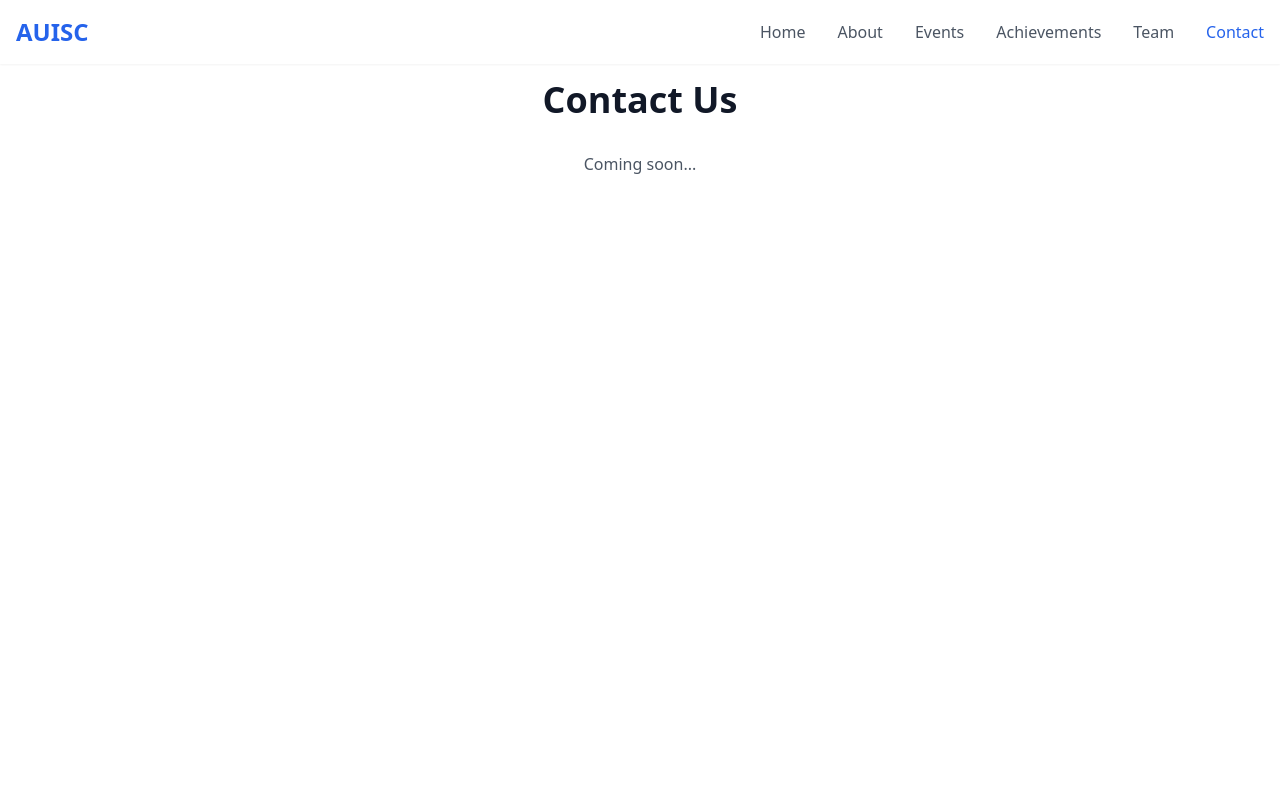
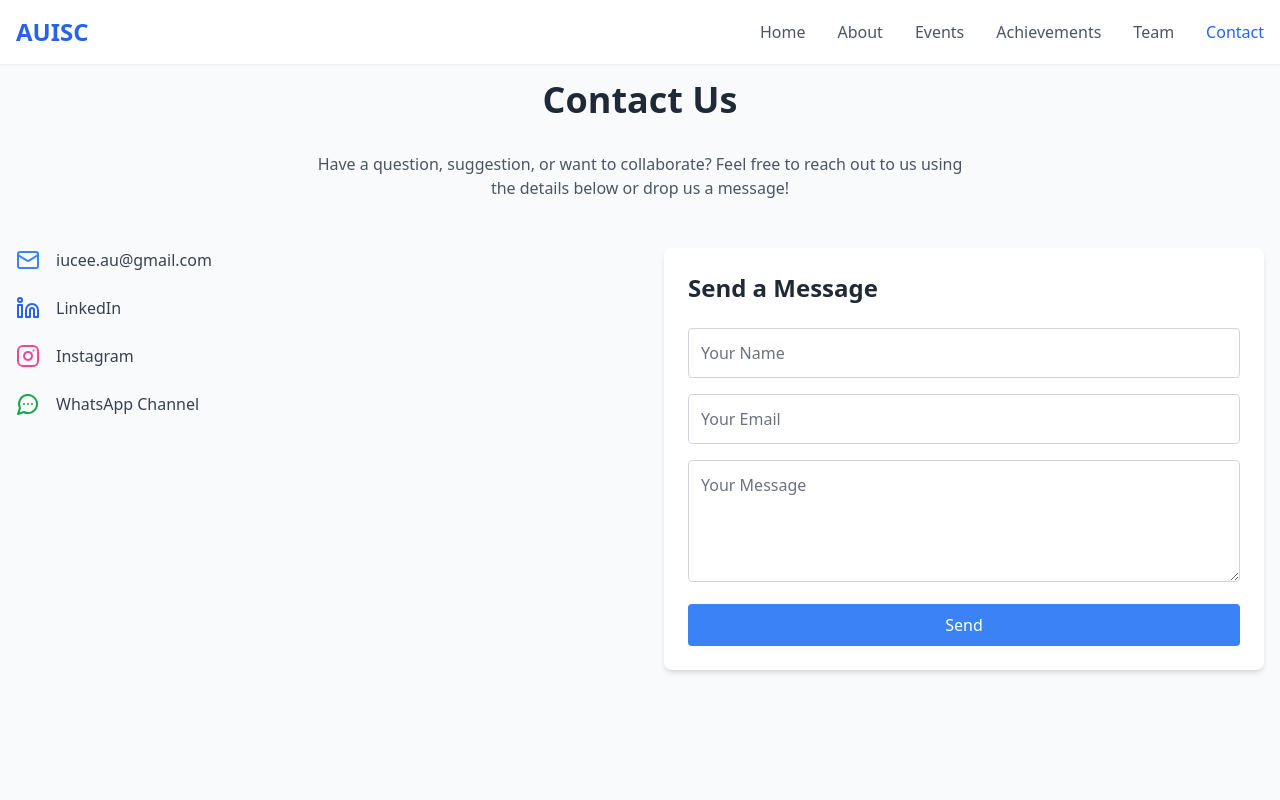
Before and after one commit to shivasai1807/WEBSITE-AUISC, a React (Vite) app: page /contact in a window 1280 px wide. Shown: the top 800 px of the page. Built offline with nearby package versions, Linux system fonts and the light colour scheme.

Commit message:
contact page

```diff
--- a/package.json
+++ b/package.json
@@ -11,6 +11,7 @@
   },
   "dependencies": {
     "@tailwindcss/forms": "^0.5.7",
+    "emailjs-com": "^3.2.0",
     "framer-motion": "^11.0.8",
     "gsap": "^3.12.5",
     "lucide-react": "^0.344.0",
--- a/src/pages/Contact.jsx
+++ b/src/pages/Contact.jsx
@@ -1,20 +1,154 @@
+import { useState } from 'react';
+import emailjs from 'emailjs-com';
 import { motion } from 'framer-motion';
+import { Linkedin, Instagram, Mail, MessageCircleMore } from 'lucide-react';
 
 const Contact = () => {
+  const [formData, setFormData] = useState({
+    name: '',
+    email: '',
+    message: '',
+  });
+
+  const [sent, setSent] = useState(false);
+
+  const handleChange = (e) => {
+    setFormData({ ...formData, [e.target.name]: e.target.value });
+  };
+
+  const sendEmail = (e) => {
+    e.preventDefault();
+    emailjs
+      .send(
+        'service_dc2p2s6',
+        'template_ec811cs',
+        formData,
+        'KWT_E66aFJVwR1QQH'
+      )
+      .then(() => {
+        setSent(true);
+        setFormData({ name: '', email: '', message: '' });
+      })
+      .catch((err) => {
+        console.error('Failed to send message:', err);
+      });
+  };
+
   return (
-    <div className="min-h-screen pt-20">
+    <div className="min-h-screen pt-20 bg-gray-50">
       <div className="container mx-auto px-4">
         <motion.h1
           initial={{ opacity: 0, y: 20 }}
           animate={{ opacity: 1, y: 0 }}
           transition={{ duration: 0.8 }}
-          className="text-4xl font-bold text-center mb-8"
+          className="text-4xl font-bold text-center mb-8 text-gray-800"
         >
           Contact Us
         </motion.h1>
-        <p className="text-center text-gray-600 mb-12">
-          Coming soon...
+
+        <p className="text-center text-gray-600 mb-12 max-w-2xl mx-auto">
+          Have a question, suggestion, or want to collaborate? Feel free to reach out to us using the details below or drop us a message!
         </p>
+
+        <div className="grid md:grid-cols-2 gap-12">
+          {/* Contact Details */}
+          <motion.div
+            initial={{ opacity: 0, x: -20 }}
+            animate={{ opacity: 1, x: 0 }}
+            transition={{ duration: 0.8, delay: 0.2 }}
+            className="space-y-6"
+          >
+            <div className="flex items-center space-x-4">
+              <Mail className="text-blue-500" size={24} />
+              <a href="mailto:iucee.au@gmail.com" className="text-gray-700 hover:text-blue-600 transition">
+                iucee.au@gmail.com
+              </a>
+            </div>
+
+            <div className="flex items-center space-x-4">
+              <Linkedin className="text-blue-600" size={24} />
+              <a
+                href="https://www.linkedin.com/in/iucee-au-37163a310"
+                target="_blank"
+                rel="noopener noreferrer"
+                className="text-gray-700 hover:text-blue-600 transition"
+              >
+                LinkedIn
+              </a>
+            </div>
+
+            <div className="flex items-center space-x-4">
+              <Instagram className="text-pink-500" size={24} />
+              <a
+                href="https://www.instagram.com/iucee.au"
+                target="_blank"
+                rel="noopener noreferrer"
+                className="text-gray-700 hover:text-pink-500 transition"
+              >
+                Instagram
+              </a>
+            </div>
+
+            <div className="flex items-center space-x-4">
+              <MessageCircleMore className="text-green-600" size={24} />
+              <a
+                href="https://whatsapp.com/channel/0029VacEQKs9cDDaV22u2K2g"
+                target="_blank"
+                rel="noopener noreferrer"
+                className="text-gray-700 hover:text-green-600 transition"
+              >
+                WhatsApp Channel
+              </a>
+            </div>
+          </motion.div>
+
+          {/* Contact Form */}
+          <motion.form
+            onSubmit={sendEmail}
+            initial={{ opacity: 0, x: 20 }}
+            animate={{ opacity: 1, x: 0 }}
+            transition={{ duration: 0.8, delay: 0.4 }}
+            className="bg-white p-6 rounded-lg shadow-md space-y-4"
+          >
+            <h2 className="text-2xl font-semibold mb-2 text-gray-800">Send a Message</h2>
+            <input
+              type="text"
+              name="name"
+              placeholder="Your Name"
+              value={formData.name}
+              onChange={handleChange}
+              className="w-full p-3 rounded border border-gray-300 focus:outline-none focus:ring-2 focus:ring-blue-400"
+              required
+            />
+            <input
+              type="email"
+              name="email"
+              placeholder="Your Email"
+              value={formData.email}
+              onChange={handleChange}
+              className="w-full p-3 rounded border border-gray-300 focus:outline-none focus:ring-2 focus:ring-blue-400"
+              required
+            />
+            <textarea
+              name="message"
+              rows="4"
+              placeholder="Your Message"
+              value={formData.message}
+              onChange={handleChange}
+              className="w-full p-3 rounded border border-gray-300 focus:outline-none focus:ring-2 focus:ring-blue-400"
+              required
+            ></textarea>
+            <button
+              type="submit"
+              className="w-full bg-blue-500 text-white py-2 rounded hover:bg-blue-600 transition"
+            >
+              Send
+            </button>
+            {sent && (
+              <p className="text-green-600 text-center">Message sent successfully!</p>
+            )}
+          </motion.form>
+        </div>
       </div>
     </div>
   );
```
Also changed, not shown: 1 other file (tests, documents, lock files or other folders).
